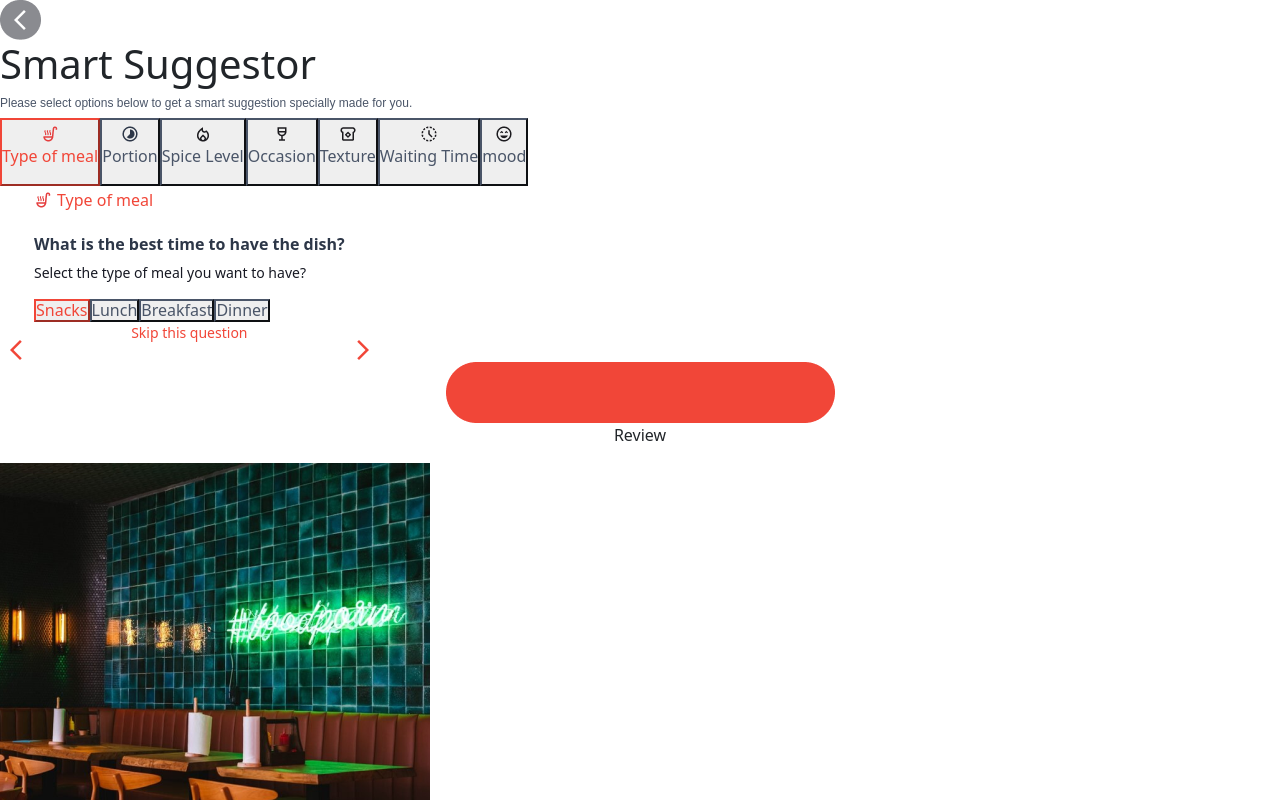
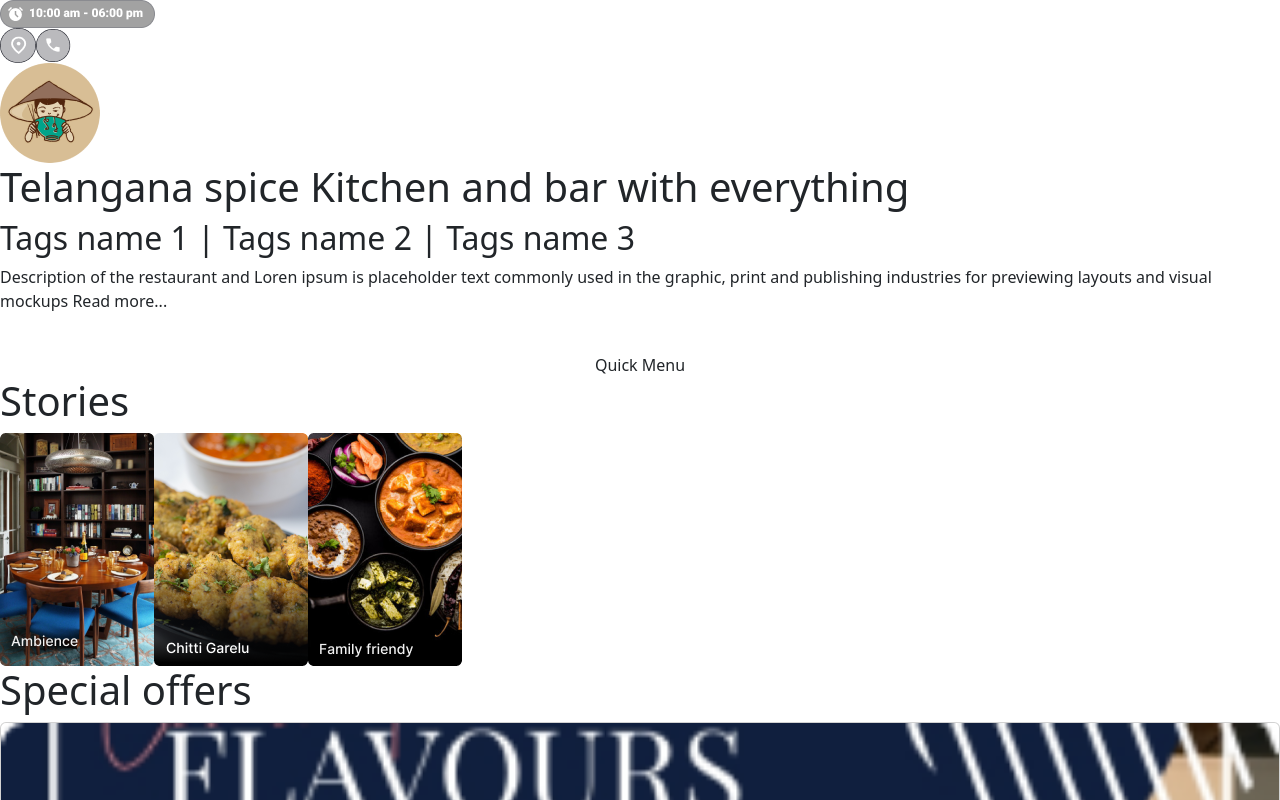
Before and after one commit to vamsikrishnamangu/hipal_old, a React (Create React App) app: page / in a window 1280 px wide. Shown: the top 800 px of the page. Built offline with nearby package versions, Linux system fonts and the light colour scheme.

Commit message:
fourth commit

```diff
--- a/src/App.js
+++ b/src/App.js
@@ -1,19 +1,19 @@
-//import Explore from './Components/explorePage';
+import Explore from './Components/ExplorePage/ExplorePage';
 import './App.css';
-//import MenuPage from './Components/MenuPage';
+//import MenuPage from './Components/MenuPage/MenuPage';
 //import CategoryTilePage from './Components/Category_Tile_Page/CategoryTilePage';
 //import CategoryListPage from './Components/Category_List_Page/CategoryListPage';
 //import ProductPage from './Components/ProductPage/ProductPage';
 //import PortionPage from './Components/PortionPage/PortionPage';
 //import ReviewPage from './Components/ReviewPage/ReviewPage';
 //import FinalCartPage from './Components/FinalCartPage/FinalCartPage';
-import SmartSuggestor from './Components/SmartSuggestor/SmartSuggestor';
+//import SmartSuggestor from './Components/SmartSuggestor/SmartSuggestor';
 import 'bootstrap/dist/css/bootstrap.min.css';
 //import './App.scss';
 function App() {
   return (
     <>
-    <SmartSuggestor/>
+    <Explore/>
     </>
   );
 }
--- a/src/Components/ImageCarousel.js
+++ b/src/Components/ExplorePage/ImageCarousel.js
@@ -1,6 +1,6 @@
 import React from 'react';
-import riceBowls from '../pics/Rice_bowls.png';
-import flavours from '../pics/Flavours_moments.png';
+import riceBowls from '../../pics/Rice_bowls.png';
+import flavours from '../../pics/Flavours_moments.png';
 
 const ImageCarousel = () => {
   return (
--- a/src/Components/StoriesSection.js
+++ b/src/Components/ExplorePage/StoriesSection.js
@@ -1,7 +1,7 @@
 import React from 'react'
-import ambience from '../pics/Ambience_story.png';
-import chittigarelu from '../pics/Chittigarelu.png';
-import familyFriends from '../pics/Family_friends.png';
+import ambience from '../../pics/Ambience_story.png';
+import chittigarelu from '../../pics/Chittigarelu.png';
+import familyFriends from '../../pics/Family_friends.png';
 
 const StoriesSection = () => {
   return (
--- a/src/Components/CategoryCarousel.js
+++ b/src/Components/MenuPage/CategoryCarousel.js
@@ -1,5 +1,5 @@
 import React from 'react'
-import Carousel1 from '../pics/Carousel_a1.png';
+import Carousel1 from '../../pics/Carousel_a1.png';
 import './MenuPage.css';
 import './CategoryCarousel.css';
 const carouselData =[
```
Also changed, not shown: src/Components/ExplorePage/ExplorePage.js (renamed from src/Components/explorePage.js, +8 -9 lines), src/Components/MenuPage/CategoryCas.js (renamed from src/Components/CategoryCas.js, +4 -4 lines), src/Components/MenuPage/Cocktails.js (renamed from src/Components/Cocktails.js, +7 -7 lines), src/Components/MenuPage/MenuPage.js (renamed from src/Components/MenuPage.js, +5 -5 lines), src/Components/ExplorePage/ExplorePage.css (renamed from src/Components/explorePage.css), src/Components/MenuPage/CategoryCarousel.css (renamed from src/Components/CategoryCarousel.css), src/Components/MenuPage/Cocktails.css (renamed from src/Components/Cocktails.css), src/Components/MenuPage/MenuPage.css (renamed from src/Components/MenuPage.css), 5 other files (tests, documents, lock files or other folders).
